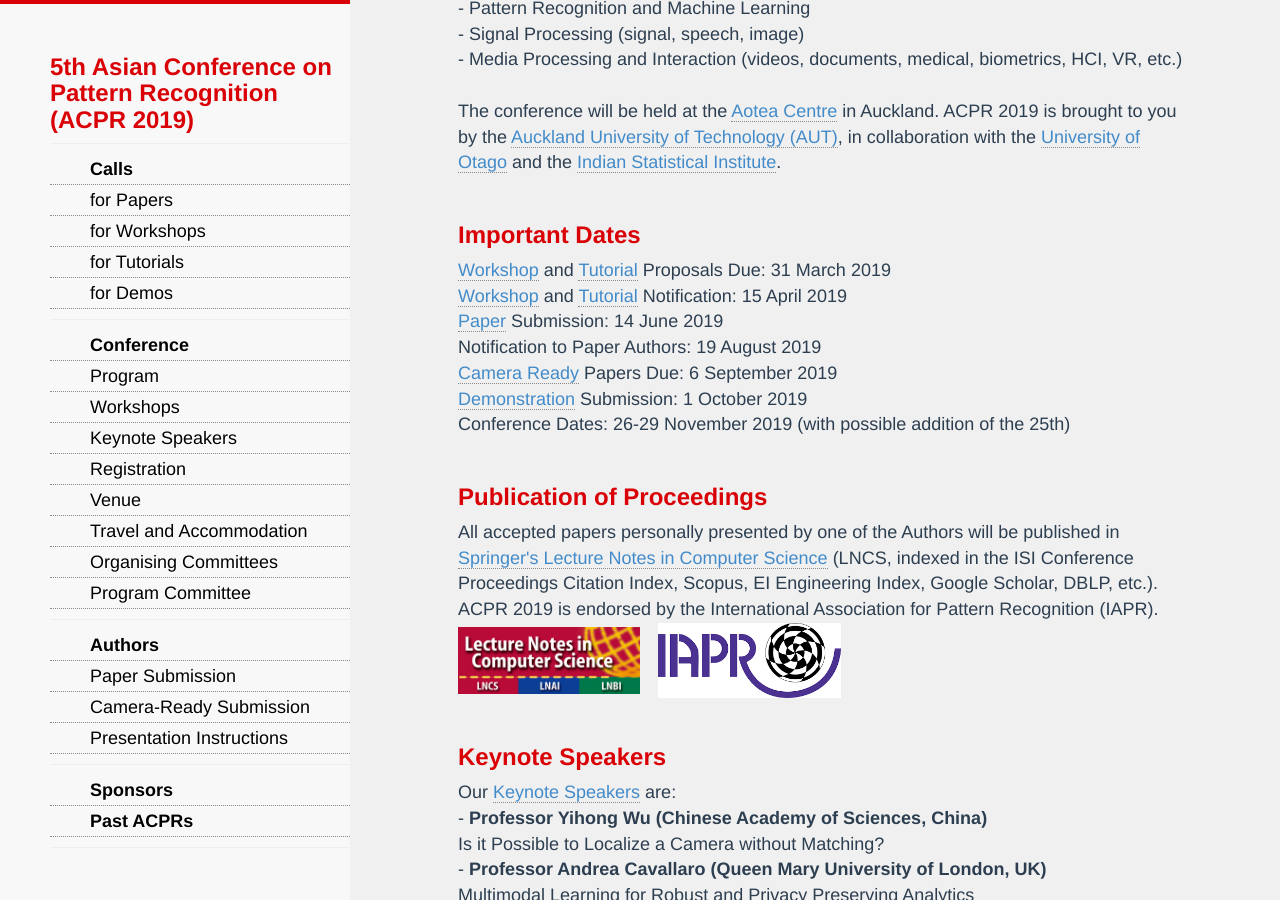
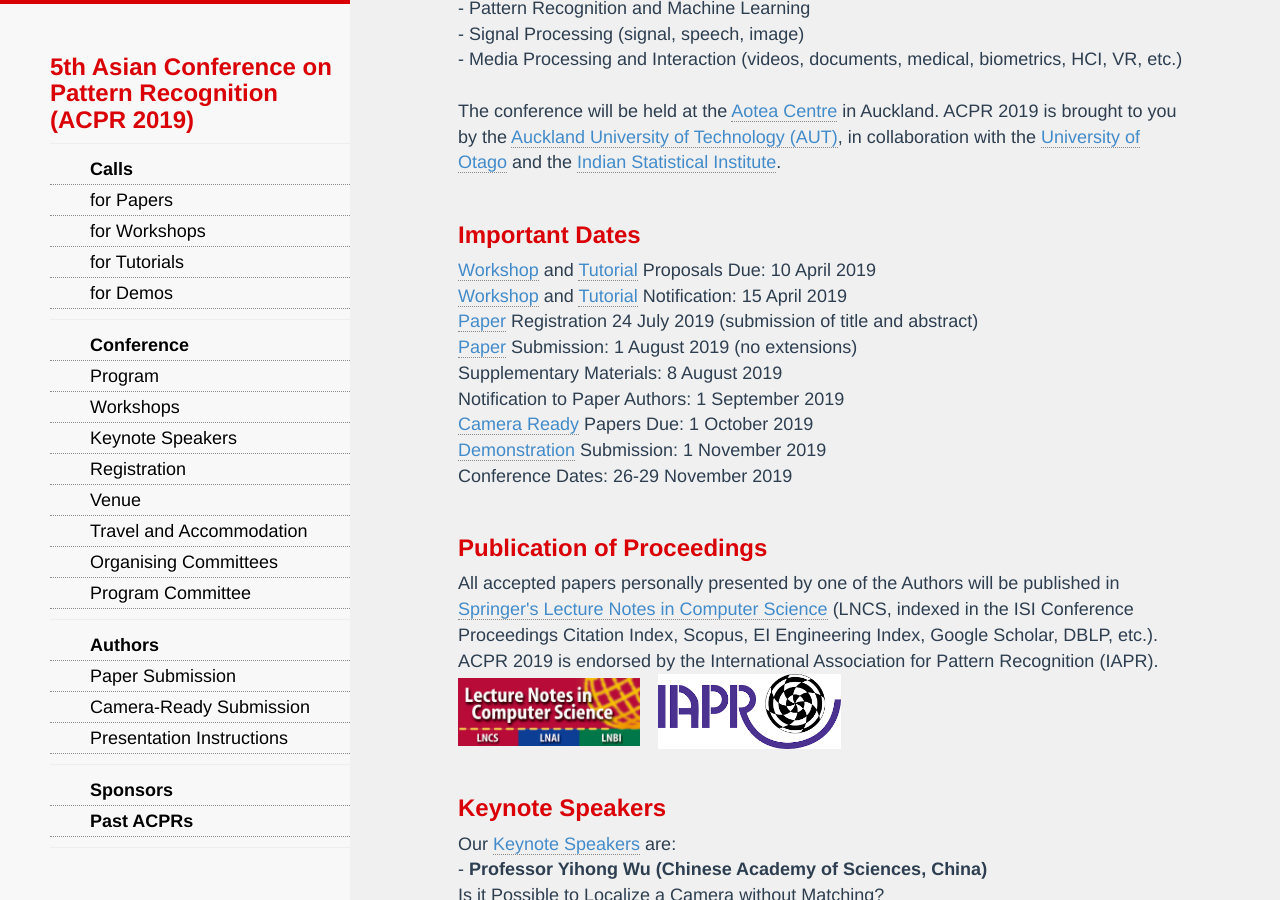
Before and after one commit to AndrewChenUoA/ACPR2019, a Jekyll site: the page built from index.html, in a window 1280 px wide and 900 px high, scrolled down 1150 px. Built offline with Jekyll 4.4.1, drawn with Linux system fonts in a browser that asks for light colours; nearby versions of some CDN libraries; Markdown is read by kramdown in place of the engine named in the settings.

Commit message:
Update dates

```diff
--- a/cfd.html
+++ b/cfd.html
@@ -23,7 +23,7 @@
 Yue Lu (East China Normal University, China) <<a href="mailto:ylu@cs.ecnu.edu.cn">ylu@cs.ecnu.edu.cn</a>><br/>
 Partha Pratim Roy (IIT Rookey, India) <<a href="mailto:proy.fcs@iitr.ac.in">proy.fcs@iitr.ac.in</a>><br/><br/>
 
-Final demo submission deadline: 1 October 2019<br/>
+Final demo submission deadline: 1 November 2019<br/>
 Acceptance notification:  2 weeks after submitting a <i>Demo Expression of Interest</i>
 
 </div>
--- a/cft.html
+++ b/cft.html
@@ -35,7 +35,7 @@
 
 <h4>Important Dates</h4>
 <ul>
-<li>Proposal due: March 31, 2019</li>
+<li>Proposal due: April 10, 2019</li>
 <li>Acceptance notification: April 15, 2019</li>
 <li>Deadline for USB Proceedings: October 21, 2019</li>
 <li>Date of tutorials: November 26, 2019</li>
--- a/cfw.html
+++ b/cfw.html
@@ -36,9 +36,9 @@
 
 <h4>Important Dates</h4>
 <ul>
-<li>Proposal due: March 31, 2019</li>
+<li>Proposal due: April 10, 2019</li>
 <li>Acceptance notification: April 15, 2019</li>
-<li>Date of workshops: November 26, 2019 (possibly also on Nov. 25 if the need arises for a second day)</li>
+<li>Date of workshops: November 26, 2019</li>
 </ul>
 
 </div>
--- a/index.html
+++ b/index.html
@@ -22,13 +22,15 @@
   The conference will be held at the <a href="/venue">Aotea Centre</a> in Auckland. ACPR 2019 is brought to you by the <a href="https://www.aut.ac.nz/">Auckland University of Technology (AUT)</a>, in collaboration with the <a href="https://www.otago.ac.nz/">University of Otago</a> and the <a href="https://www.isical.ac.in/">Indian Statistical Institute</a>.<br/><br/>
 
   <h3>Important Dates</h3>
-  <a href="cfw.html">Workshop</a> and <a href="cft.html">Tutorial</a> Proposals Due: 31 March 2019<br/>
+  <a href="cfw.html">Workshop</a> and <a href="cft.html">Tutorial</a> Proposals Due: 10 April 2019<br/>
   <a href="cfw.html">Workshop</a> and <a href="cft.html">Tutorial</a> Notification: 15 April 2019<br/>
-  <a href="submission.html">Paper</a> Submission: 14 June 2019<br/>
-  Notification to Paper Authors: 19 August 2019<br/>
-  <a href="camera-ready.html">Camera Ready</a> Papers Due: 6 September 2019<br/>
-  <a href="cfd.html">Demonstration</a> Submission: 1 October 2019<br/>
-  Conference Dates: 26-29 November 2019 (with possible addition of the 25th)<br/><br/>
+  <a href="submission.html">Paper</a> Registration 24 July 2019 (submission of title and abstract)<br/>
+  <a href="submission.html">Paper</a> Submission: 1 August 2019 (no extensions)<br/>
+  Supplementary Materials: 8 August 2019<br/>
+  Notification to Paper Authors: 1 September 2019<br/>
+  <a href="camera-ready.html">Camera Ready</a> Papers Due: 1 October 2019<br/>
+  <a href="cfd.html">Demonstration</a> Submission: 1 November 2019<br/>
+  Conference Dates: 26-29 November 2019<br/><br/>
 
   <h3>Publication of Proceedings</h3>
   All accepted papers personally presented by one of the Authors will be published in <a href="https://www.springer.com/gp/computer-science/lncs">Springer's Lecture Notes in Computer Science</a> (LNCS, indexed in the ISI Conference Proceedings Citation Index, Scopus, EI Engineering Index, Google Scholar, DBLP, etc.). ACPR 2019 is endorsed by the International Association for Pattern Recognition (IAPR).<br/>
--- a/submission.html
+++ b/submission.html
@@ -4,10 +4,10 @@
 <div>
 <h3>Paper Submission</h3>
 Submissions will be processed within the <a href="https://easychair.org/conferences/?conf=acpr2019">EasyChair system</a>. Submissions need to follow the single-blind policy and be formatted in LNCS style, with a maximum of 14 pages (including references).<br/><br/>
-Papers can be submitted here: <a href="https://easychair.org/conferences/?conf=acpr2019">https://easychair.org/conferences/?conf=acpr2019</a>
+Paper registration (authors, title, and abstract) by 24 July, paper (by 1 August), and, optional supplementary material (by 8 August) can be submitted here: <a href="https://easychair.org/conferences/?conf=acpr2019">https://easychair.org/conferences/?conf=acpr2019</a>
 </div>
 
 <div>
 <h3>Special Issues</h3>
-<a href="https://www.springer.com/computer/journal/42979">SpringerNature Computer Science</a> (<a href="/images/SNCS.pdf">Submission Instructions</a>)<br/>
+<a href="https://www.springer.com/computer/journal/42979">Springer Nature Computer Science</a> (<a href="/images/SNCS.pdf">Submission Instructions</a>)<br/>
 </div>
```
Also changed, not shown: cfp.html (+6 -4 lines), 2 other files.
